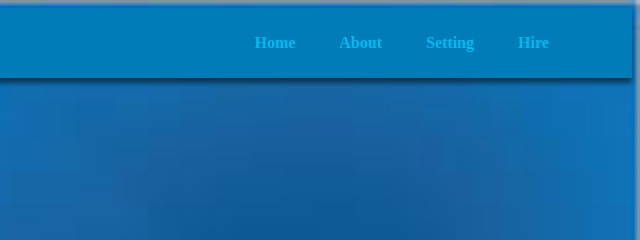
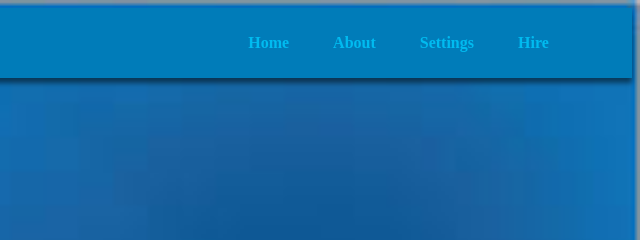
Before and after one commit to Reefkey/Portfolio-Web, a plain HTML site: page Home Page/index.html in a window 1280 px wide. Shown: the top 240 px of the page, 640-1280 px from the left. Drawn offline with Linux system fonts and the light colour scheme.

Commit message:
Update index.html

```diff
--- a/Home Page/index.html
+++ b/Home Page/index.html
@@ -14,7 +14,7 @@
             <li>
                 <a href="">Home</a>
                 <a href=""> About</a>
-                <a href="">Setting</a>
+                <a href="">Settings</a>
                 <a href="">Hire</a>
             </li>
         </ul>
```
